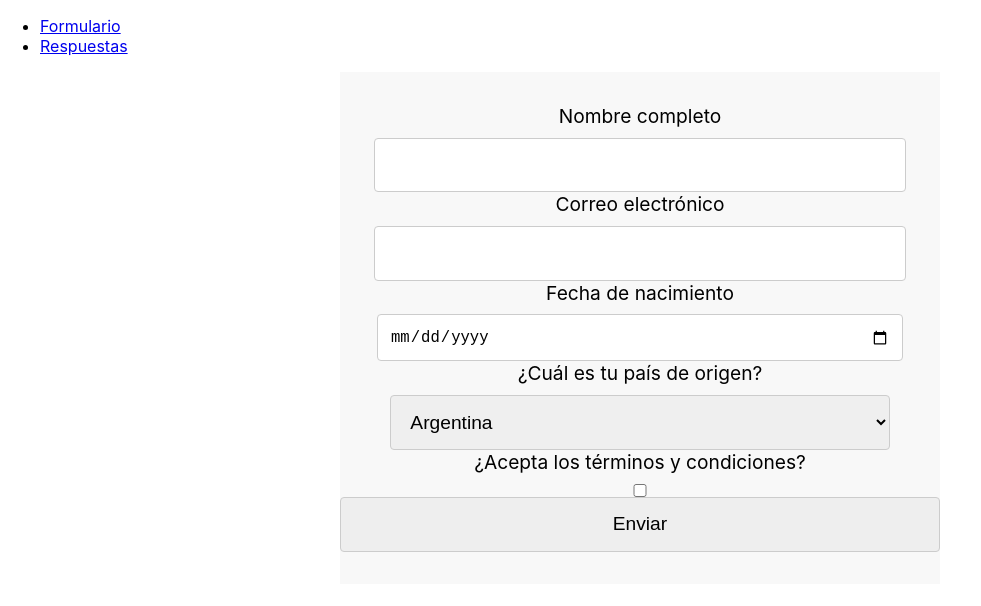
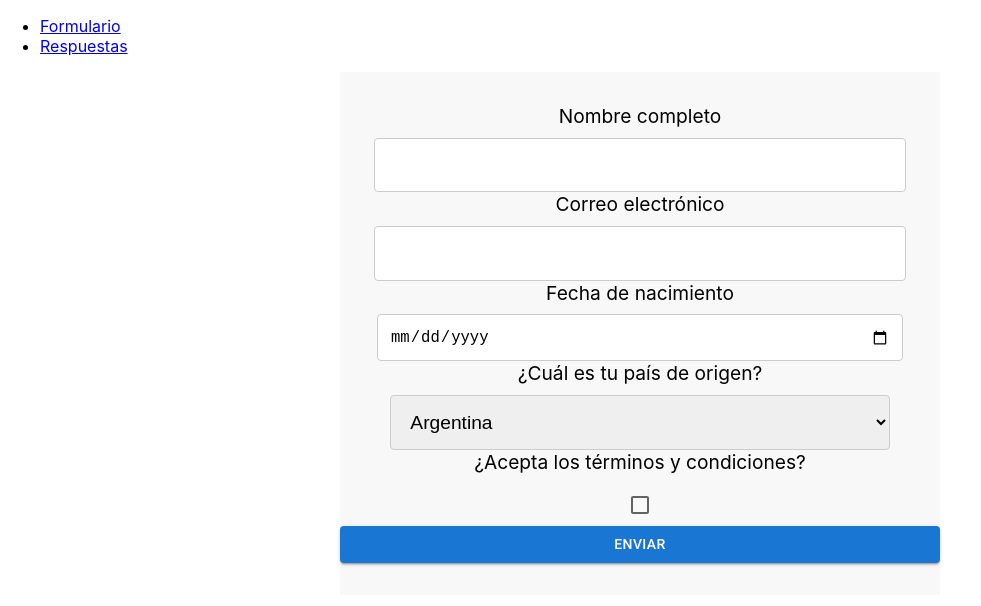
Before and after one commit to JuanPSuarez/reactjs-firebase-form, a React (Create React App) app: page / in a window 1280 px wide. Shown: the top 606 px of the page, without its empty margins (0-981 px from the left). Built offline with nearby package versions, Linux system fonts and the light colour scheme.

Commit message:
Added alert box for form submited. Added checkbox support.

```diff
--- a/package.json
+++ b/package.json
@@ -10,7 +10,11 @@
         "react": "^18.2.0",
         "react-dom": "^18.2.0",
         "react-scripts": "^5.0.1",
-    "web-vitals": "^2.1.4"
+        "web-vitals": "^2.1.4",
+        "react-router-dom": "6.6.2",
+        "@mui/material": "5.11.4",
+        "@emotion/react": "11.10.5",
+        "@emotion/styled": "11.10.5"
     },
     "scripts": {
         "start": "react-scripts start",
--- a/public/index.html
+++ b/public/index.html
@@ -1,43 +1,21 @@
 <!DOCTYPE html>
 <html lang="en">
-  <head>
+
+<head>
     <meta charset="utf-8" />
     <link rel="icon" href="%PUBLIC_URL%/favicon.ico" />
     <meta name="viewport" content="width=device-width, initial-scale=1" />
     <meta name="theme-color" content="#000000" />
-    <meta
-      name="description"
-      content="Web site created using create-react-app"
-    />
+    <meta name="description" content="Web site created using create-react-app" />
     <link rel="apple-touch-icon" href="%PUBLIC_URL%/logo192.png" />
-    <!--
-      manifest.json provides metadata used when your web app is installed on a
-      user's mobile device or desktop. See https://developers.google.com/web/fundamentals/web-app-manifest/
-    -->
     <link rel="manifest" href="%PUBLIC_URL%/manifest.json" />
-    <!--
-      Notice the use of %PUBLIC_URL% in the tags above.
-      It will be replaced with the URL of the `public` folder during the build.
-      Only files inside the `public` folder can be referenced from the HTML.
+    <link rel="stylesheet" href="https://fonts.googleapis.com/css?family=Roboto:300,400,500,700&display=swap">
+    <title>React Firebase Form</title>
+</head>
 
-      Unlike "/favicon.ico" or "favicon.ico", "%PUBLIC_URL%/favicon.ico" will
-      work correctly both with client-side routing and a non-root public URL.
-      Learn how to configure a non-root public URL by running `npm run build`.
-    -->
-    <title>React App</title>
-  </head>
-  <body>
+<body>
     <noscript>You need to enable JavaScript to run this app.</noscript>
     <div id="root"></div>
-    <!--
-      This HTML file is a template.
-      If you open it directly in the browser, you will see an empty page.
+</body>
 
-      You can add webfonts, meta tags, or analytics to this file.
-      The build step will place the bundled scripts into the <body> tag.
-
-      To begin the development, run `npm start` or `yarn start`.
-      To create a production bundle, use `npm run build` or `yarn build`.
-    -->
-  </body>
 </html>
--- a/src/App.js
+++ b/src/App.jsx
@@ -5,9 +5,9 @@ import Layout from './pages/Layout';
 import FormsPage from './pages/FormsPage'
 import AnswersPage from './pages/AnswersPage'
 
+
 function App() {
   return (
-
     <BrowserRouter>
     <Routes>
       <Route path="/" element={<Layout />}>
--- a/src/components/Form.js
+++ b/src/components/Form.jsx
@@ -1,7 +1,14 @@
 import React from "react";
+import { Button, Checkbox } from "@mui/material";
 import "../index.css";
+import { useState } from "react";
+
 
 const Form = ({ items }) => {
+  const [checked, setChecked] = useState(false);
+  const handleChange = (event = SubmitEvent) => {
+  setChecked(event.target.checked);
+  };
   return (
     <form>
       {items.map((item, index) => {
@@ -40,24 +47,27 @@ const Form = ({ items }) => {
                 })}
               </select>
             ) : item.type === "checkbox" ? (
-              <input
+              <Checkbox
                 type={item.type}
                 name={item.name}
                 id={item.name}
                 required={item.required}
                 className="input"
                 key={index}
+                checked = {checked}
+                onChange={handleChange}
+                inputProps={{'aria-label': 'controled'}}
               />
             ) : (
-              <button type="submit" className="button">
+              <Button variant="contained" type="submit" className="button">
                 {item.label}
-              </button>
+              </Button>
             )}
           </div>
         );
       })}
     </form>
-  );
-};
+  )};
+
 
 export default Form;
--- a/src/index.css
+++ b/src/index.css
@@ -72,6 +72,10 @@ code {
     cursor: pointer;
 }
 
+.Alert {
+    font-size: 200px;
+}
+
 @media (max-width: 600px) {
     .input,
     .select,
--- a/src/pages/FormsPage.jsx
+++ b/src/pages/FormsPage.jsx
@@ -1,20 +1,24 @@
-import React, { useEffect } from 'react';
+import React, { useEffect, useState } from 'react';
 import Form from '../components/Form';
 import formData from '../assets/db.json';
 import { writeUserData } from '../components/Firebase';
+import { Alert, Grid } from '@mui/material';
 
 const App = () => {
-
+    const [show, setShow] = useState(false)
 useEffect(() => {
     const form = document.querySelector('form');
     form.addEventListener('submit', handleFormSubmit);
 
     return () => {
         form.removeEventListener('submit', handleFormSubmit);
+
     };
-}, []);
+}, );
 
 function handleFormSubmit(event) {
+
+
     event.preventDefault();
     const form = event.target;
     const formData = new FormData(event.target);
@@ -25,8 +29,13 @@ function handleFormSubmit(event) {
     }
 
     writeUserData(data.email, data.full_name, data.birth_date, data.country_of_origin, data.terms_and_conditions);
-    window.alert('Form submitted successfully!');
-    form.reset()
+    // window.alert('Form submitted successfully!');
+    form.reset();
+    setShow(!show) //alert
+    setTimeout(() => {
+        setShow(show)
+    }, 2000);
+
 
     }
 
@@ -35,6 +44,11 @@ return (
     <div className="App">
         <div className="form-wrapper">
         <Form items={formData.items} />
+        {show ? <>
+        <Grid container  alignItems="center" direction="column">
+        <Alert severity="success">Formulario enviado.</Alert>
+        </Grid>
+        </>:null}
         <div>
         </div>
         </div>
```
Also changed, not shown: public/manifest.json, src/components/Firebase.jsx (renamed from src/components/Firebase.js), 2 other files (tests, documents, lock files or other folders). Lines whose indentation alone changed are shown as unchanged.
